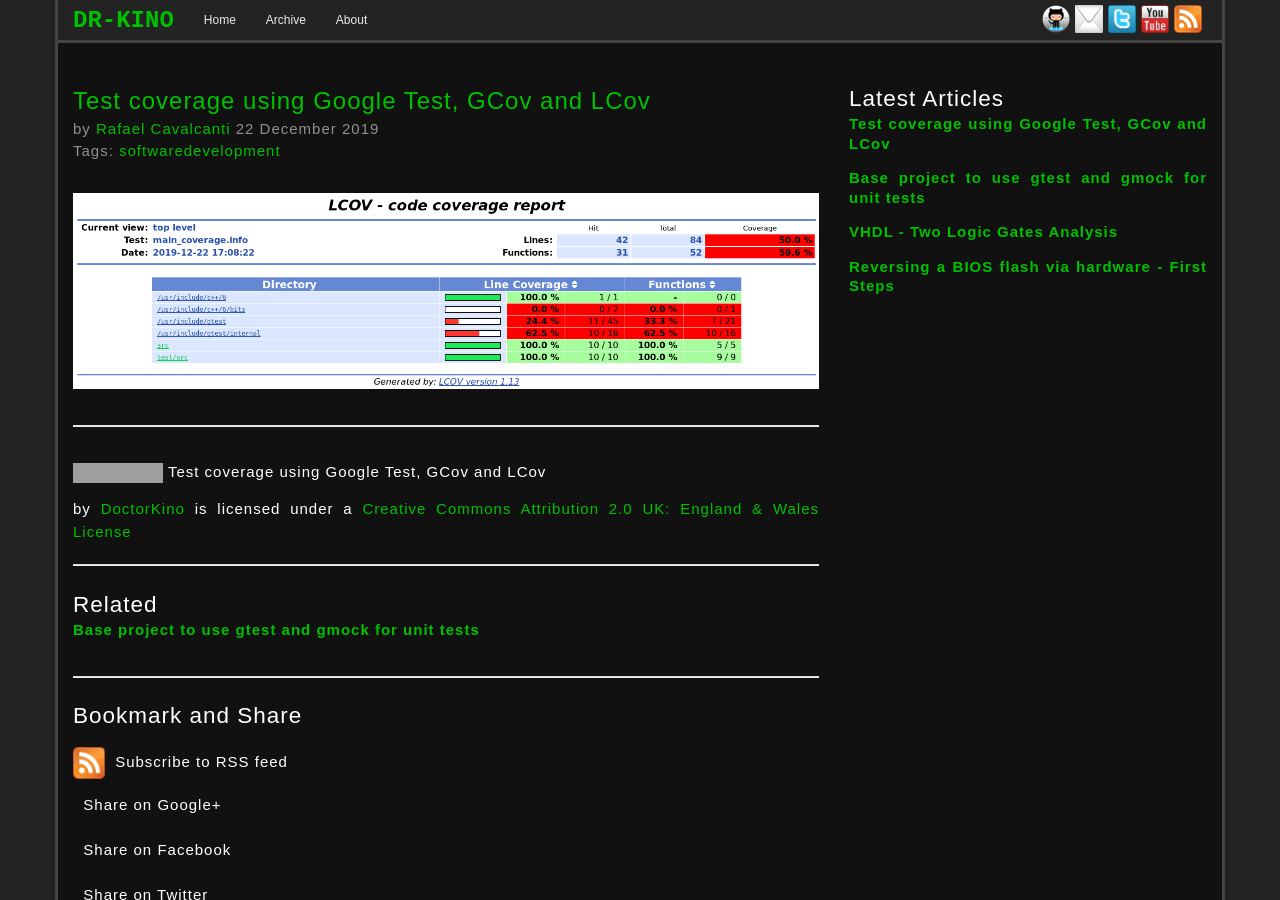
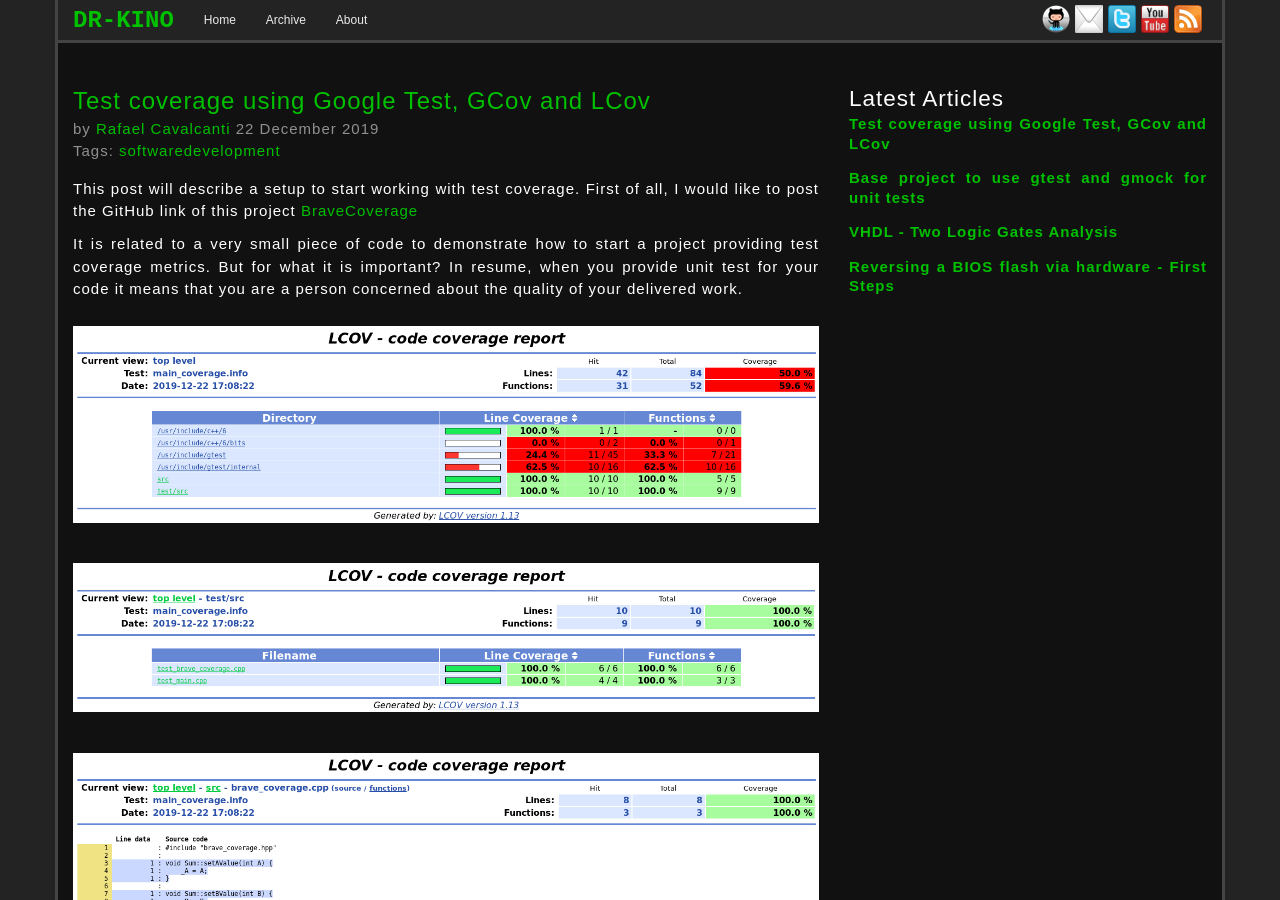
Before and after one commit to dr-kino/dr-kino.github.io, a Jekyll site: the page built from _posts/2019-12-22-test-coverage-using-gtest-gcov-and-lcov.markdown, in a window 1280 px wide and 900 px high. Built offline with Jekyll 4.4.1, drawn with Linux system fonts in a browser that asks for light colours; nearby versions of some CDN libraries; comment, search, counter and statistics services are not loaded; grey boxes are pictures that could not be loaded.

Commit message:
First paragraph written.

```diff
--- a/_posts/2019-12-22-test-coverage-using-gtest-gcov-and-lcov.markdown
+++ b/_posts/2019-12-22-test-coverage-using-gtest-gcov-and-lcov.markdown
@@ -9,5 +9,16 @@ author:
 licence: cc_attrib
 ---
 
+This post will describe a setup to start working with test coverage. First of all, I would like to post the GitHub link of this project [BraveCoverage](https://github.com/dr-kino/BraveCoverage)
+
+It is related to a very small piece of code to demonstrate how to start a project providing test coverage metrics. But for what it is important? In resume, when you provide unit test for your code it means that you are a person concerned about the quality of your delivered work.
 
 <img src="/images/posts/00005-E.png" />
+
+<img src="/images/posts/00005-A.png" />
+
+<img src="/images/posts/00005-C.png" />
+
+<img src="/images/posts/00005-B.png" />
+
+<img src="/images/posts/00005-D.png" />
```
